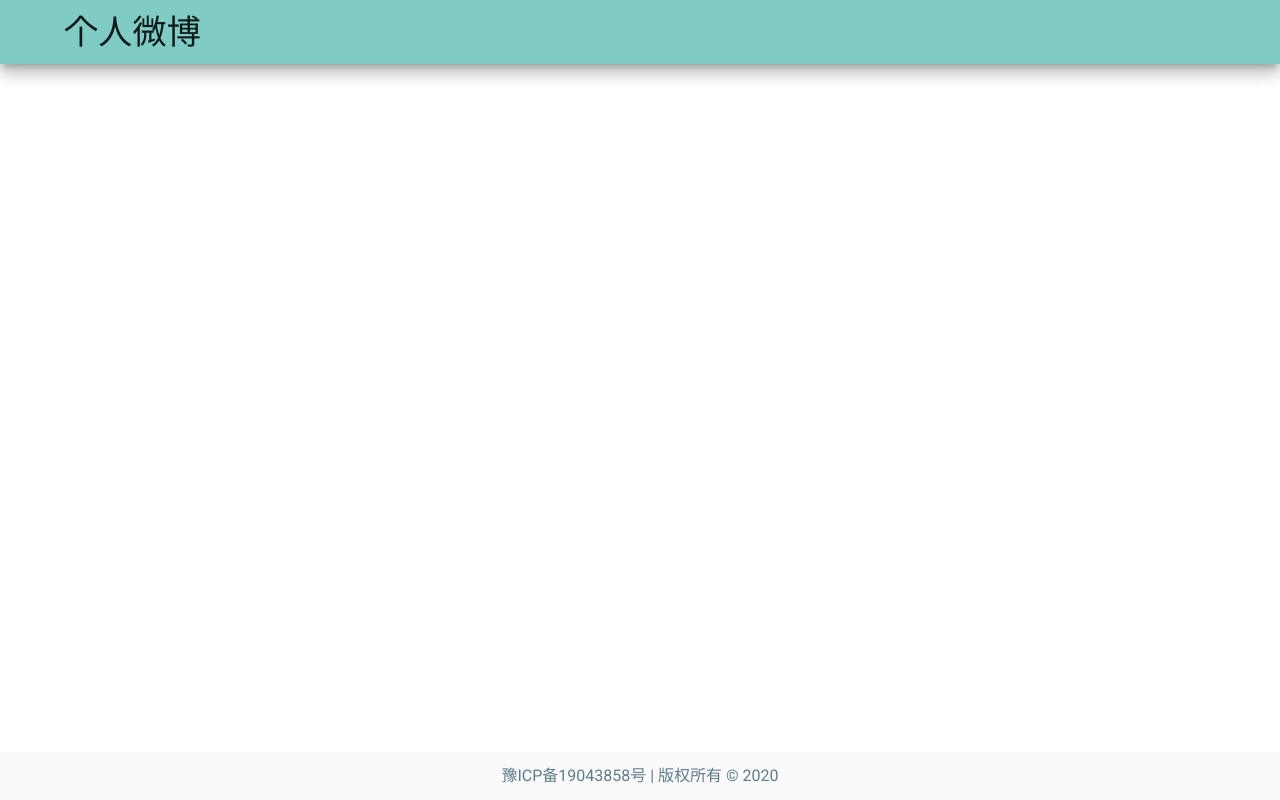
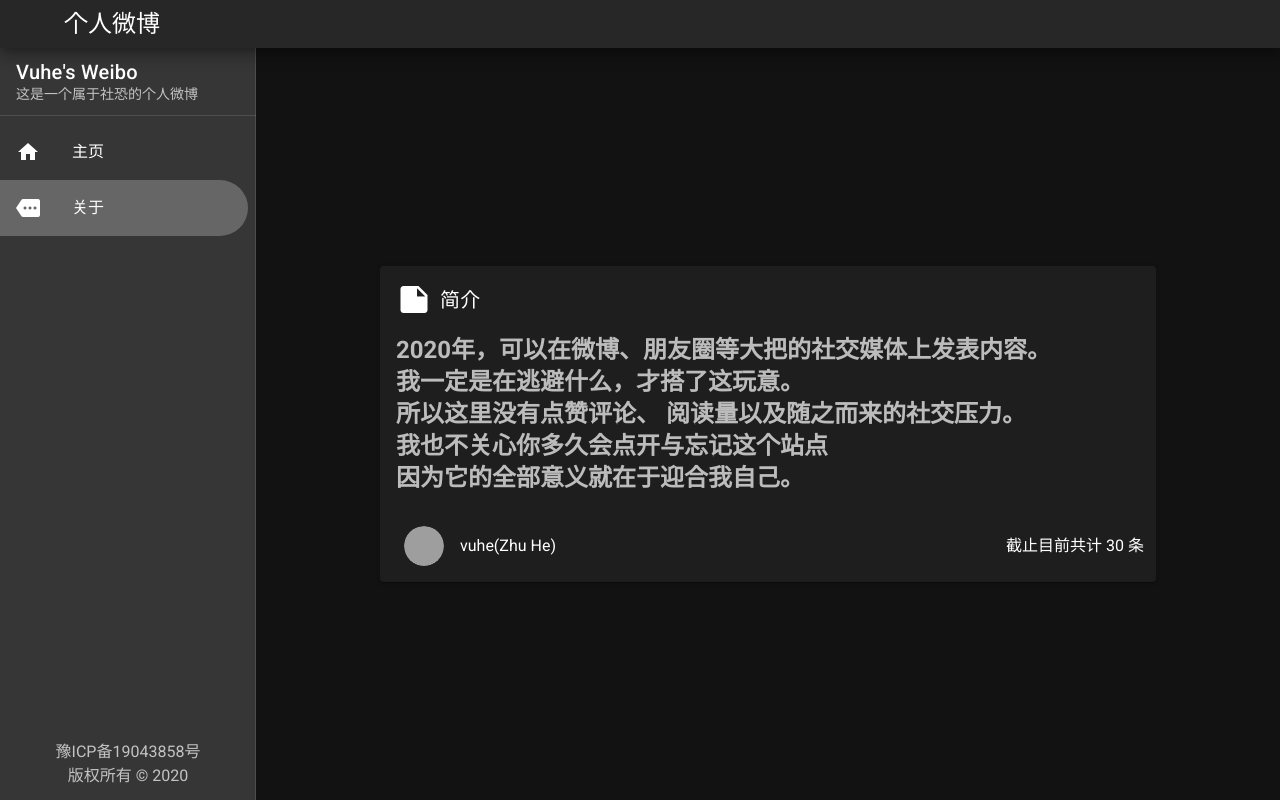
Before and after one commit to vuhe/MyWeibo, a Vue app in the folder front/: page /info in a window 1280 px wide. Built offline with nearby package versions, Linux system fonts and the light colour scheme; grey boxes are pictures that could not be loaded.

Commit message:
update: 更新UI

```diff
--- a/front/src/App.vue
+++ b/front/src/App.vue
@@ -1,22 +1,22 @@
 <template>
   <v-app id="app">
+    <Navigation></Navigation>
     <Header></Header>
     <v-content>
       <router-view></router-view>
     </v-content>
-    <Footer></Footer>
   </v-app>
 </template>
 
 <script>
 import Header from '@/components/header/Header'
-import Footer from '@/components/footer/Footer'
+import Navigation from '@/components/drawer/Navigation'
 
 export default {
   name: 'App',
   components: {
     Header,
-    Footer
+    Navigation
   }
 }
 </script>
--- /dev/null
+++ b/front/src/components/content/InfoContent.vue
@@ -0,0 +1,63 @@
+<template>
+  <v-container
+    class="fill-height"
+    fluid
+  >
+    <v-row justify="center" class="ma-5">
+      <v-col xl="8" lg="10" md="9" sm="9" xs="11">
+        <v-card
+          class="mx-auto"
+        >
+          <v-card-title>
+            <v-icon
+              large
+              left
+            >
+              mdi-note
+            </v-icon>
+            <span class="title font-weight-light">简介</span>
+          </v-card-title>
+
+          <v-card-text class="headline font-weight-bold">
+            2020年，可以在微博、朋友圈等大把的社交媒体上发表内容。<br>
+            我一定是在逃避什么，才搭了这玩意。<br>
+            所以这里没有点赞评论、 阅读量以及随之而来的社交压力。<br>
+            我也不关心你多久会点开与忘记这个站点<br>
+            因为它的全部意义就在于迎合我自己。
+          </v-card-text>
+          <v-card-actions>
+            <v-list-item class="grow">
+              <v-list-item-avatar>
+                <v-img
+                  class="elevation-6"
+                  src="https://oss.zhuhe.site/weibo/icon.png"
+                ></v-img>
+              </v-list-item-avatar>
+
+              <v-list-item-content>
+                <v-list-item-title>vuhe(Zhu He)</v-list-item-title>
+              </v-list-item-content>
+
+              <v-row
+                align="center"
+                justify="end"
+              >
+                <span class="subheading">截止目前共计 30 条</span>
+              </v-row>
+            </v-list-item>
+          </v-card-actions>
+        </v-card>
+      </v-col>
+    </v-row>
+  </v-container>
+</template>
+
+<script>
+export default {
+  name: 'InfoContent'
+}
+</script>
+
+<style scoped>
+
+</style>
--- a/front/src/components/content/MainContent.vue
+++ b/front/src/components/content/MainContent.vue
@@ -1,62 +1,16 @@
 <template>
-  <v-content>
   <v-container
     class="fill-height"
     fluid
   >
-      <v-row justify="center" class="ml-5 mr-5 mb-5">
-        <v-col xl="6" lg="7" md="8" sm="9" xs="11">
-          <v-card
-            class="mx-auto"
-            color="light-blue lighten-3"
-          >
-            <v-card-title>
-              <v-icon
-                large
-                left
-              >
-                mdi-note
-              </v-icon>
-              <span class="title font-weight-light">简介</span>
-            </v-card-title>
-
-            <v-card-text class="headline font-weight-bold">
-              2020年，可以在微博、朋友圈等发表内容。我一定是在逃避什么，才搭了这玩意。所以这里没有点赞评论、
-              阅读量以及随之而来的社交压力，我也不关心你多久会点开与忘记这个站点，因为它的全部意义就在于迎合我自己。
-            </v-card-text>
-            <v-card-actions>
-              <v-list-item class="grow">
-                <v-list-item-avatar>
-                  <v-img
-                    class="elevation-6"
-                    src="https://oss.zhuhe.site/weibo/icon.png"
-                  ></v-img>
-                </v-list-item-avatar>
-
-                <v-list-item-content>
-                  <v-list-item-title>vuhe(Zhu He)</v-list-item-title>
-                </v-list-item-content>
-
-                <v-row
-                  align="center"
-                  justify="end"
-                >
-                  <span class="subheading">截止目前共计 30 条</span>
-                </v-row>
-              </v-list-item>
-            </v-card-actions>
-          </v-card>
-        </v-col>
-      </v-row>
 
     <v-row v-for="(item, n) in list"
            :key="n"
            justify="center"
-             class="ml-5 mr-5 mb-5">
-        <v-col xl="6" lg="7" md="8" sm="9" xs="11">
+           class="ml-5 mr-5 mt-5">
+      <v-col xl="8" lg="10" md="9" sm="9" xs="11">
         <v-card
           class="mx-auto"
-            color="cyan lighten-3"
         >
           <v-card-title>
             <v-icon
@@ -68,8 +22,7 @@
             <span class="title font-weight-light">{{ item.time }}</span>
           </v-card-title>
 
-            <v-card-text class="headline font-weight-bold">
-              {{ item.content }}
+          <v-card-text class="headline font-weight-bold" v-html="item.content">
           </v-card-text>
         </v-card>
       </v-col>
@@ -81,11 +34,10 @@
       align="center"
       justify="center"
     >
-        <v-col xl="6" lg="7" md="8" sm="9" xs="11">
+      <v-col xl="8" lg="10" md="9" sm="9" xs="11">
         <v-btn
           block
           x-large
-            color="green lighten-2"
           @click="loadMore"
           :disabled="btnDisable"
           v-cloak>
@@ -94,11 +46,10 @@
       </v-col>
     </v-row>
   </v-container>
-  </v-content>
 </template>
 
 <script>
-import {socialDateFormat} from '../../utils'
+import {contentFormat, socialDateFormat} from '../../utils'
 
 export default {
   name: 'MainContent',
@@ -125,7 +76,7 @@ export default {
         if (data && data.code === 200) {
           data.page.records.forEach((i) => {
             let a = {}
-            a.content = i.content
+            a.content = contentFormat(i.content)
             a.time = socialDateFormat(i.time)
             this.list.push(a)
           })
--- /dev/null
+++ b/front/src/components/drawer/Navigation.vue
@@ -0,0 +1,71 @@
+<template>
+  <v-navigation-drawer
+    relative
+    permanent
+    app
+    clipped>
+    <v-list-item>
+      <v-list-item-content>
+        <v-list-item-title class="title">
+          Vuhe's Weibo
+        </v-list-item-title>
+        <v-list-item-subtitle>
+          这是一个属于社恐的个人微博
+        </v-list-item-subtitle>
+      </v-list-item-content>
+    </v-list-item>
+
+    <v-divider></v-divider>
+
+    <v-list shaped>
+      <v-list-item-group>
+        <v-list-item
+          v-for="(item, i) in items"
+          :key="i"
+          :to="item.path"
+        >
+          <v-list-item-icon>
+            <v-icon v-text="item.icon"></v-icon>
+          </v-list-item-icon>
+          <v-list-item-content>
+            <v-list-item-title v-text="item.text"></v-list-item-title>
+          </v-list-item-content>
+        </v-list-item>
+      </v-list-item-group>
+    </v-list>
+    <v-col
+      class="text-center"
+      cols="12"
+      style="position: absolute; bottom: 0;color: hsla(0,0%,100%,.7);"
+    >
+      <a style="color: hsla(0,0%,100%,.7);" href="http://beian.miit.gov.cn/" target="_blank">
+        豫ICP备19043858号
+      </a>
+      <br>
+      版权所有 © {{ copy_year }}
+    </v-col>
+  </v-navigation-drawer>
+</template>
+
+<script>
+export default {
+  name: 'Navigation',
+  data () {
+    return {
+      items: [
+        {icon: 'mdi-home', text: '主页', path: '/'},
+        {icon: 'mdi-more', text: '关于', path: '/info'}
+      ],
+      copy_year: ''
+    }
+  },
+  created () {
+    let date = new Date()
+    this.copy_year = date.getFullYear()
+  }
+}
+</script>
+
+<style scoped>
+
+</style>
--- a/front/src/components/footer/Footer.vue
+++ /dev/null
@@ -1,38 +0,0 @@
-<template>
-  <v-footer
-    absolute
-    padless
-    color="indigo"
-    app
-  >
-    <v-col
-      class="text-center grey lighten-5 blue-grey--text"
-      cols="12"
-    >
-      <a class="blue-grey--text" href="http://beian.miit.gov.cn/" target="_blank">
-        豫ICP备19043858号
-      </a>
-      <span>|</span>
-      版权所有 © {{ copy_year }}
-    </v-col>
-  </v-footer>
-</template>
-
-<script>
-export default {
-  name: 'Footer',
-  data () {
-    return {
-      copy_year: '',
-      page: 1
-    }
-  },
-  created () {
-    let date = new Date()
-    this.copy_year = date.getFullYear()
-  }
-}
-</script>
-
-<style scoped>
-</style>
--- a/front/src/components/header/Header.vue
+++ b/front/src/components/header/Header.vue
@@ -1,10 +1,11 @@
 <template>
   <v-app-bar
     elevation="10"
-    color="teal lighten-3"
     app
+    dense
+    clipped-left
   >
-    <v-toolbar-title class="ml-12 display-1">个人微博</v-toolbar-title>
+    <v-toolbar-title class="ml-12 headline">个人微博</v-toolbar-title>
   </v-app-bar>
 </template>
 
--- a/front/src/main.js
+++ b/front/src/main.js
@@ -17,7 +17,11 @@ new Vue({
   router,
   // store, // 使用store
   // 初始化Vuetify
-  vuetify: new Vuetify(),
+  vuetify: new Vuetify({
+    theme: {
+      dark: true
+    }
+  }),
   // 声明App组件，这样<App/>元素就可以生效
   components: {
     App
--- a/front/src/router/index.js
+++ b/front/src/router/index.js
@@ -1,6 +1,7 @@
 import Vue from 'vue'
 import Router from 'vue-router'
 import MainContent from '../components/content/MainContent'
+import InfoContent from '../components/content/InfoContent'
 
 Vue.use(Router)
 
@@ -10,10 +11,12 @@ export default new Router({
     {
       path: '/',
       name: 'MainContent',
-      component: MainContent,
-      meta: {
-        title: 'Music Feeder'
-      }
+      component: MainContent
+    },
+    {
+      path: '/info',
+      name: 'InfoContent',
+      component: InfoContent
     }
   ]
 })
--- a/front/src/utils/index.js
+++ b/front/src/utils/index.js
@@ -50,3 +50,29 @@ export function socialDateFormat (date) {
       ' ' + hours + ':' + minutes
   }
 }
+
+/**
+ * 对内容的链接及换行进行处理
+ *
+ * @param content
+ * @returns {*}
+ */
+export function contentFormat (content) {
+  // 替换换行、空格
+  content = content.replace(/\n/g, '<br/>').replace(/\s/g, ' ')
+
+  // 替换链接
+  // eslint-disable-next-line
+  let re = /\[[\s\S]*?\]\((http|ftp|https):\/\/[\w-]+(.[\w-]+)+([\w-.,@?^=%&:/~+#]*[\w-\@?^=%&/~+#])?\)/g
+  content = content.replace(re, function (website) {
+    let name = website.replace(/\([\s\S]*?\)/g, '').replace(/\[[\s\S]*?\]/g, function (name) {
+      return name.substring(1, name.length - 1)
+    })
+    let path = website.replace(/\[[\s\S]*?\]/g, '').replace(/\([\s\S]*?\)/g, function (path) {
+      return path.substring(1, path.length - 1)
+    })
+    return "<a href='" + path + "' target='_blank'>" + name + '</a>'
+  })
+
+  return content
+}
```
Also changed, not shown: 2 other files (tests, documents, lock files or other folders). Lines whose indentation alone changed are shown as unchanged.
